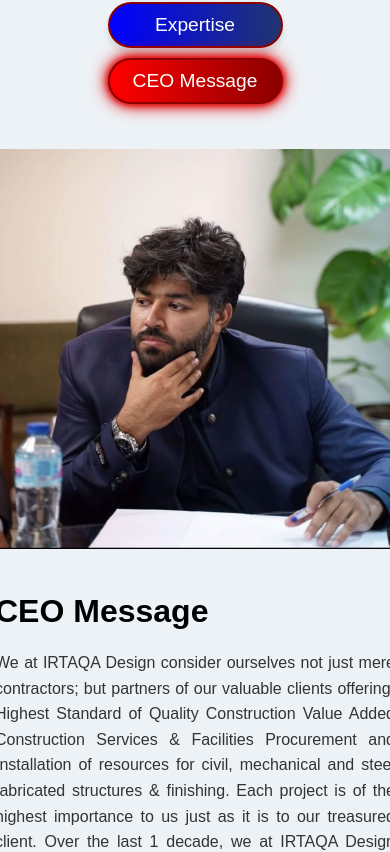
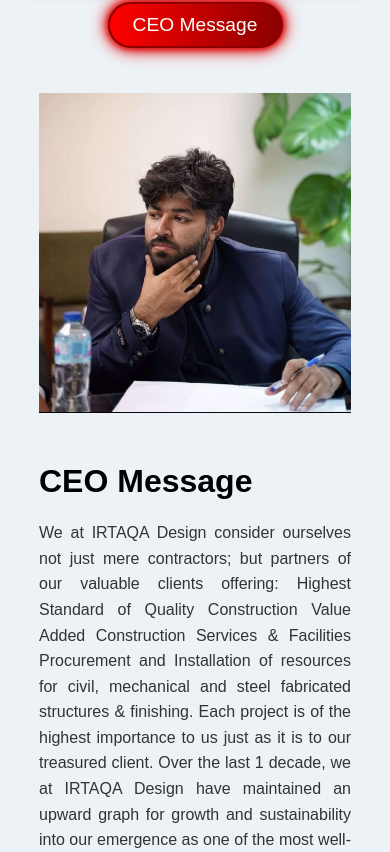
Before and after one commit to shahiryarverified/irtaqa-designs, a React (Create React App) app: page / in a window 390 px wide. Shown: the part 1579-2431 px from the top of the page. Built offline with nearby package versions, Linux system fonts and the light colour scheme.

Commit message:
Fixed UI Bugs

```diff
--- a/src/components/Footer/Footer.js
+++ b/src/components/Footer/Footer.js
@@ -22,9 +22,9 @@
             src="https://www.google.com/maps/embed?pb=!1m14!1m8!1m3!1d6806.372598311991!2d74.384357!3d31.464061000000004!3m2!1i1024!2i768!4f13.1!3m3!1m2!1s0x391905dd16ba25d7%3A0xbae9c86693ece994!2sIrtiqa%20Designs!5e0!3m2!1sen!2sus!4v1704393506183!5m2!1sen!2sus"
             width="150"
             height="150"
-            allowfullscreen=""
+            allowFullScreen=""
             loading="lazy"
-            referrerpolicy="no-referrer-when-downgrade"
+            referrerPolicy="no-referrer-when-downgrade"
           ></iframe>
         </div>
         <div className="footer-section links-section">
--- a/src/components/Storysection/StorySection.js
+++ b/src/components/Storysection/StorySection.js
@@ -9,7 +9,6 @@
   return (
     // JSX for the "Our Story" section
     <section className="story">
-      <div className="story-inner">
       <div className="story-buttons">
         <button
           className={
@@ -47,35 +46,34 @@
           <div className="story-content">
             <h2>CEO Message</h2>
             <p>
-                We at IRTAQA Design consider ourselves not just mere
-                contractors; but partners of our valuable clients offering:
-                Highest Standard of Quality Construction Value Added
-                Construction Services & Facilities Procurement and Installation
-                of resources for civil, mechanical and steel fabricated
-                structures & finishing. Each project is of the highest
-                importance to us just as it is to our treasured client. Over the
-                last 1 decade, we at IRTAQA Design have maintained an upward
-                graph for growth and sustainability into our emergence as one of
-                the most well-reputed, well-recognized and a trustworthy brand
-                name in the field of civil construction in Pakistan. Our clients
-                are familiar with our transparent and partner like approach
-                towards each project; free of costly delays, free of risk of
-                conflict and guaranteed cost saving innovative construction
-                methodologies approved and vetted by external Engineers and
-                Consultants. At the heart of all our operations are our
-                indispensable team members and work force, both on and off the
+              We at IRTAQA Design consider ourselves not just mere contractors;
+              but partners of our valuable clients offering: Highest Standard of
+              Quality Construction Value Added Construction Services &
+              Facilities Procurement and Installation of resources for civil,
+              mechanical and steel fabricated structures & finishing. Each
+              project is of the highest importance to us just as it is to our
+              treasured client. Over the last 1 decade, we at IRTAQA Design have
+              maintained an upward graph for growth and sustainability into our
+              emergence as one of the most well-reputed, well-recognized and a
+              trustworthy brand name in the field of civil construction in
+              Pakistan. Our clients are familiar with our transparent and
+              partner like approach towards each project; free of costly delays,
+              free of risk of conflict and guaranteed cost saving innovative
+              construction methodologies approved and vetted by external
+              Engineers and Consultants. At the heart of all our operations are
+              our indispensable team members and work force, both on and off the
               field, who have the spirit to push boundaries every step of the
               way and foster a culture to accept challenges and embrace
               innovative thinking. We have embedded our Core Values and
               strategies to emphasize on QHSE in our DNA to deliver superior
               quality construction in the safest of manners; recognized and
               appreciated by our clients and workforce alike. We champion
-                diverse talents, skills and backgrounds at DCC. Working
-                together, we make a positive difference and continue to make
-                sure that every project is the envy of the Country. I pay
-                tribute to all our workforce, who we consider as an integral
-                part of IRTAQA Design family, for not only being a part of, but
-                also determined and striving to work towards IRTAQA Design.
+              diverse talents, skills and backgrounds at DCC. Working together,
+              we make a positive difference and continue to make sure that every
+              project is the envy of the Country. I pay tribute to all our
+              workforce, who we consider as an integral part of IRTAQA Design
+              family, for not only being a part of, but also determined and
+              striving to work towards IRTAQA Design.
             </p>
           </div>
         )}
@@ -83,11 +81,11 @@
           <div className="story-content">
             <h2>Expertise</h2>
             <p>
-                IRTAQA Design has diversified experience of multi storey
-                building, infrastructure, interior designing, value engineering
-                and project management. In over 8 years of experience we have
-                been building life time relationships with our clients through
-                our services under supervisions of professionals.
+              IRTAQA Design has diversified experience of multi storey building,
+              infrastructure, interior designing, value engineering and project
+              management. In over 8 years of experience we have been building
+              life time relationships with our clients through our services
+              under supervisions of professionals.
             </p>
             <div className="expertise-progress-bars">
               <div className="progress-bar-container">
@@ -144,15 +142,14 @@
               structures, steel fabricated structures, infrastructure and
               sensitive installation projects, IRTAQA Design has become the
               ‘go-to’ construction contractors for all developers,
-                multi-national organizations / investors, large prominent group
-                of companies to start-ups looking for cost effective yet quality
+              multi-national organizations / investors, large prominent group of
+              companies to start-ups looking for cost effective yet quality
               driven construction and engineering services. By staying true to
               our core values, we have successfully forged exemplary business
-                relationships built on strong foundations of trust, integrity
-                and our capability to outperform targets. We believe in
-                reinvesting in our teams, T&P and technology to deliver superior
-                quality construction and engineering services to our treasured
-                clients.
+              relationships built on strong foundations of trust, integrity and
+              our capability to outperform targets. We believe in reinvesting in
+              our teams, T&P and technology to deliver superior quality
+              construction and engineering services to our treasured clients.
             </p>
             <h3>WE Are A Company of Having 8 Years Of Experience</h3>
             <p>
@@ -165,7 +162,6 @@
           </div>
         )}
       </div>
-      </div>
     </section>
   );
 };
--- a/src/components/Storysection/style.css
+++ b/src/components/Storysection/style.css
@@ -1,17 +1,20 @@
 
 @media (max-width:1100px) {
   .story-content-and-image{
-    display: flex;
     flex-direction: column;
     align-items: center;
-    justify-content: center;
+    min-width: 100% !important;
   }
 
-  .story-image img {
-    width: 400px;
-    height: 400px;
+  .story-image {
+    padding: 20px 0px 0px 0px !important;
+    width: 80% !important;
   }
 
+  .story-content {
+    padding: 50px 0px 0px 0px !important;
+    width: 80% !important; /* Increase the width */
+  }
 }
 
 
@@ -28,16 +31,28 @@
     padding-bottom: 100px;
   }
 
-  .story-inner
+  .story-content-and-image
   {
     display: flex;
-    flex-direction: column;
-    align-items: center;
-    max-width: 70%;
+    flex-wrap: wrap;
+    width: 80vw;
+  }
+
+  .story-image {
+    width: 35%;
+    padding-top: 50px;
+    padding-left: 50px;
+  }
+
+  .story-image img {
+    width: 100%;
+    height: auto;
+    display: block;
   }
 
   .story-content {
-    padding: 20px;
+    width: 65%;
+    padding: 50px;
   }
 
   .story-content h2 {
@@ -53,23 +68,8 @@
     color: #333; /* Adjust the color to match your design */
   }
 
-  .story-content-and-image
-  {
-    display: flex;
-  }
-
-  .story-image {
-    padding: 20px;
-  }
-
-  .story-image img {
-    max-height: 400px;
-  }
-
-
   .story-buttons {
     margin-bottom: 20px;
-    /* display: flex; */
   }
 
   .story-buttons button {
```
Lines whose indentation alone changed are shown as unchanged.
